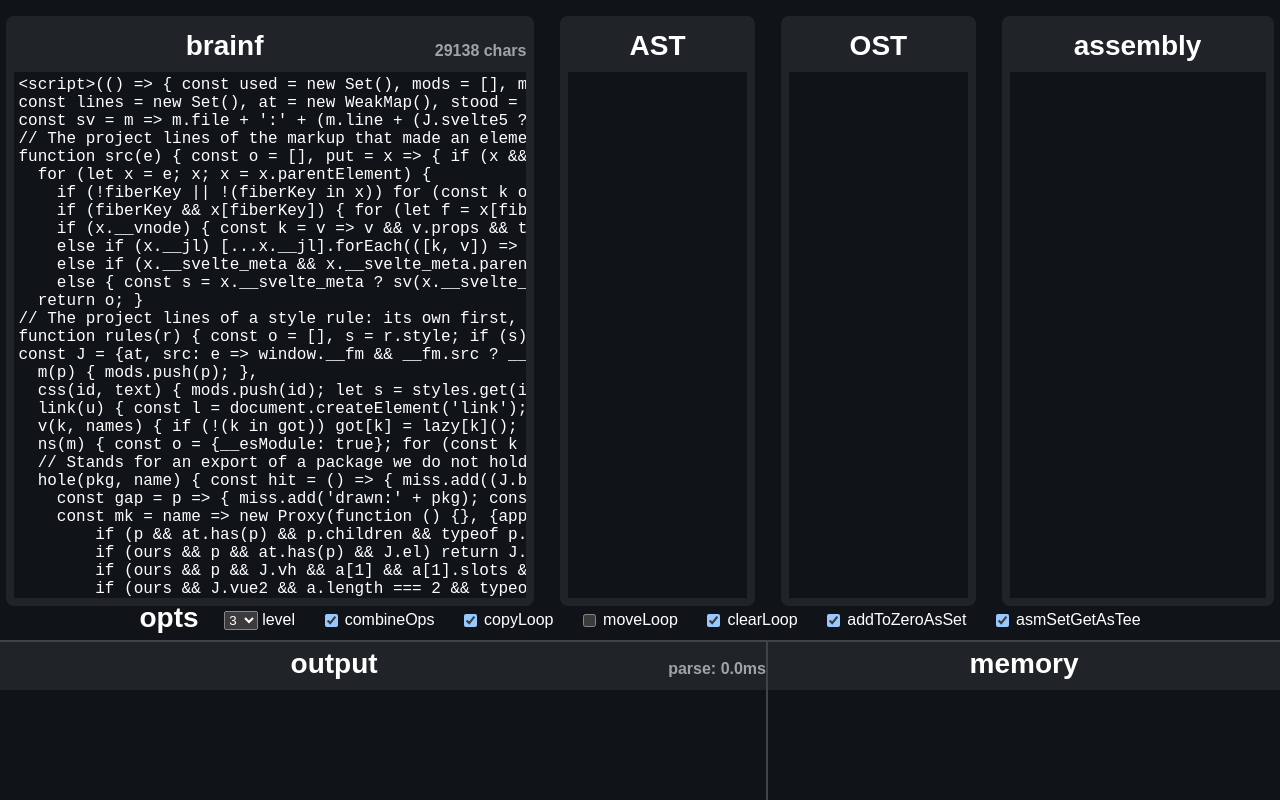
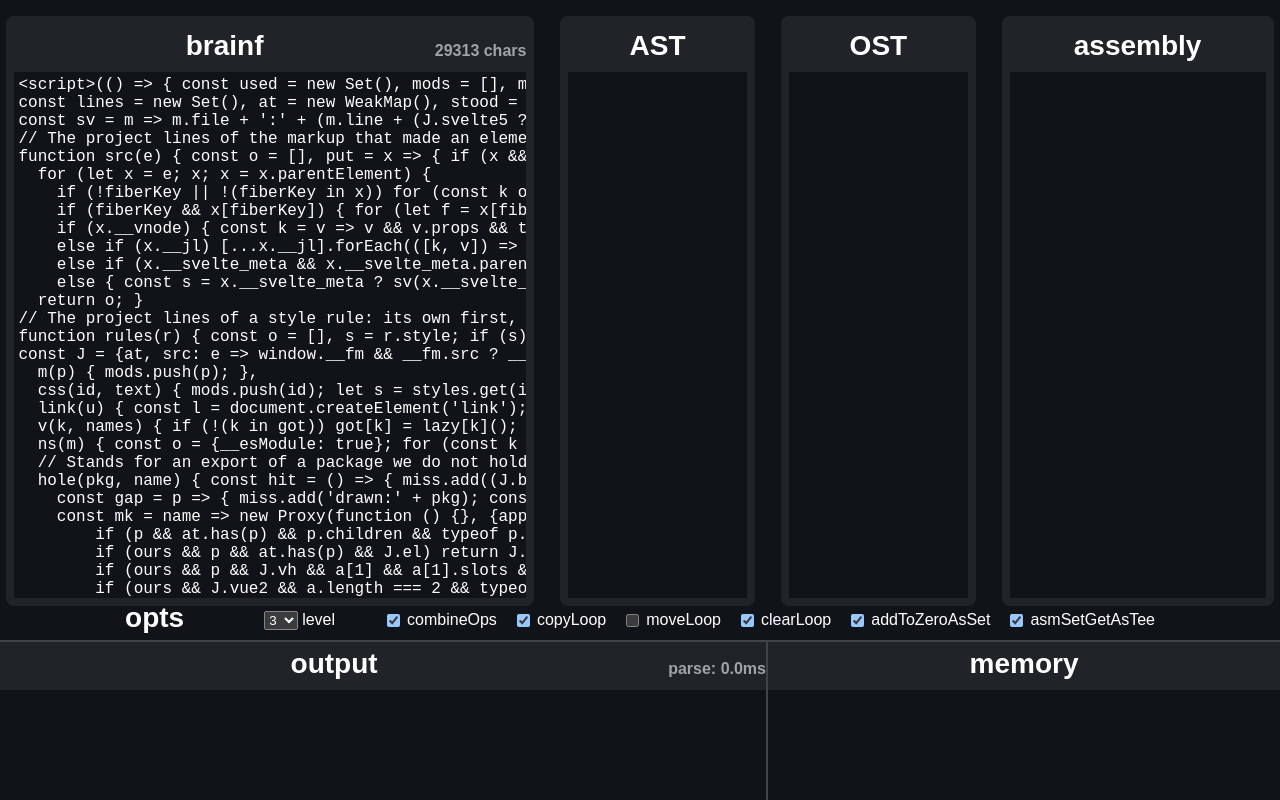
Before and after one commit to CanadaHonk/BrainJITsm, a website with bundled scripts: page index.html in a window 1280 px wide. Built offline with nearby package versions, Linux system fonts and the light colour scheme; files whose address does not match are found by name.

Commit message:
ui: tweak opt gaps

```diff
--- a/index.html
+++ b/index.html
@@ -96,7 +96,7 @@
   background: none;
   height: 5vh;
 
-  gap: 2vw;
+  gap: 16px;
 
   align-items: center;
   justify-content: center;
@@ -108,6 +108,15 @@
   gap: 4px;
   cursor: pointer;
   user-select: none;
+}
+
+#opts > :first-child {
+  margin-right: 64px;
+}
+
+#opts > :nth-child(2) {
+  margin-right: 32px;
+  cursor: default;
 }
 
 #opt_level {
```
